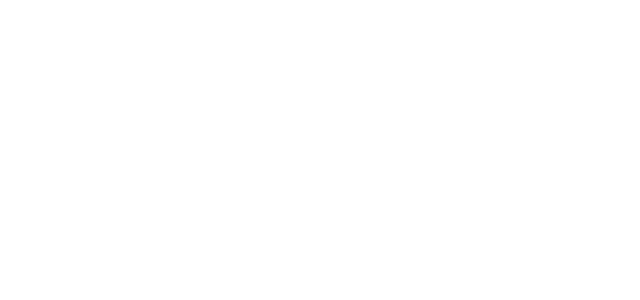
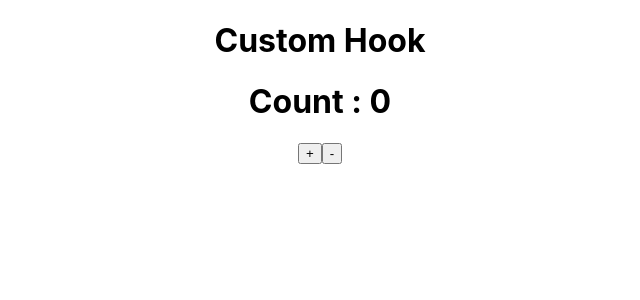
Before and after one commit to swaraj54/I-rise-React, a React (Create React App) app in the folder irise-frontend/: page /custom-hook in a window 1280 px wide. Before the commit this address had no page. Shown: the top 300 px of the page, without its empty margins (320-960 px from the left). Built offline with nearby package versions, Linux system fonts and the light colour scheme.

Commit message:
Updates for custom hook and ref

```diff
--- a/irise-frontend/src/App.jsx
+++ b/irise-frontend/src/App.jsx
@@ -24,12 +24,18 @@
 import Memo from './components/Memo';
 import Callback from './components/Callback';
 import Counter from './components/Reducer';
+import Ref from './components/Ref';
+import Form from './components/Form';
+import CustomHook from './components/CustomHook';
 
 function App() {
   return (
     <div className="App">
       {/* <Navbar /> */}
       <Routes>
+        <Route path='/custom-hook' element={<CustomHook />} />
+        <Route path='/form' element={<Form />} />
+        <Route path='/ref' element={<Ref />} />
         <Route path="/reducer" element={<Counter />} />
         <Route path='/callback' element={<Callback />} />
         <Route path='/memo' element={<Memo />} />
--- /dev/null
+++ b/irise-frontend/src/components/CustomHook.jsx
@@ -0,0 +1,16 @@
+import React from 'react'
+import useCounter from './useCounter';
+
+const CustomHook = () => {
+    const [count, increment, decrement] = useCounter();
+    return (
+        <div>
+            <h1>Custom Hook</h1>
+            <h1>Count : {count}</h1>
+            <button onClick={increment}>+</button>
+            <button onClick={decrement}>-</button>
+        </div>
+    )
+}
+
+export default CustomHook
--- /dev/null
+++ b/irise-frontend/src/components/Form.jsx
@@ -0,0 +1,18 @@
+import { useRef } from 'react';
+
+export default function Form() {
+    const inputRef = useRef(null);
+
+    function handleClick() {
+        inputRef.current.focus();
+    }
+
+    return (
+        <>
+            <input ref={inputRef} />
+            <button onClick={handleClick}>
+                Focus the input
+            </button>
+        </>
+    );
+}
--- a/irise-frontend/src/components/Reducer.jsx
+++ b/irise-frontend/src/components/Reducer.jsx
@@ -22,7 +22,7 @@
     const [state, dispatch] = useReducer(reducer, initialState); // STEP 3
     // Event handlers  STEP - 5
     const increment = () => {
-        dispatch({ type: "INCREMENT" });
+        dispatch({ type: "INCREMENT"});
     };
 
     const decrement = () => {
--- /dev/null
+++ b/irise-frontend/src/components/Ref.jsx
@@ -0,0 +1,22 @@
+import React, { useEffect, useRef } from 'react';
+function Ref() {
+    let ref = useRef(0);
+
+
+    useEffect(() => {
+        console.log("Printing on every render..")
+    });
+
+    function handleClick() {
+        ref.current = ref.current + 1;
+        alert('You clicked ' + ref.current + ' times!');
+    }
+
+    return (
+        <button onClick={handleClick}>
+            Click me!
+        </button>
+    );
+}
+
+export default Ref;
--- /dev/null
+++ b/irise-frontend/src/components/useCounter.jsx
@@ -0,0 +1,15 @@
+// Let's create an example custom React hook called useCounter, which will provide a counter value and functions to increment and decrement the counter.
+
+import { useState } from 'react';
+function useCounter(initialValue = 0) {
+  const [count, setCount] = useState(initialValue);
+  const increment = () => {
+    setCount(count + 1);
+  };
+  const decrement = () => {
+    setCount(count - 1);
+  };
+  return [count, increment, decrement];
+}
+
+export default useCounter;
```
